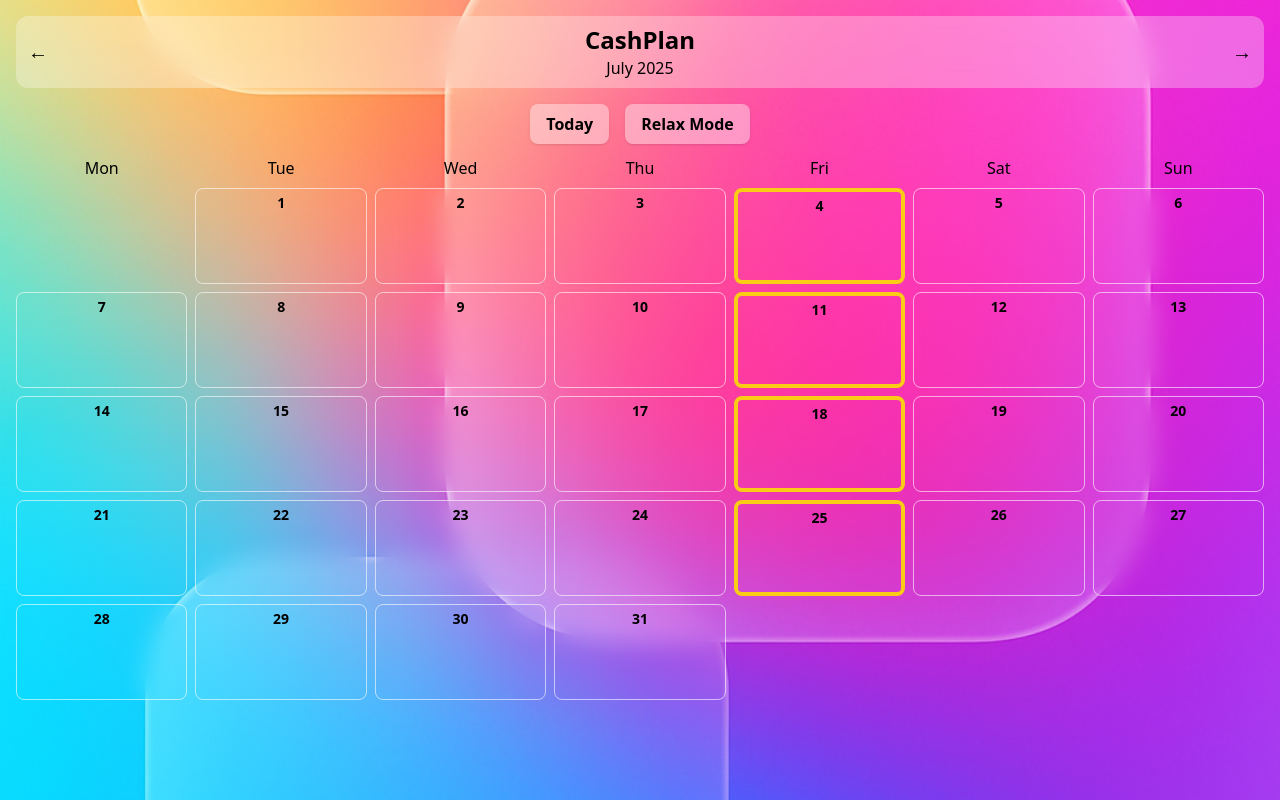
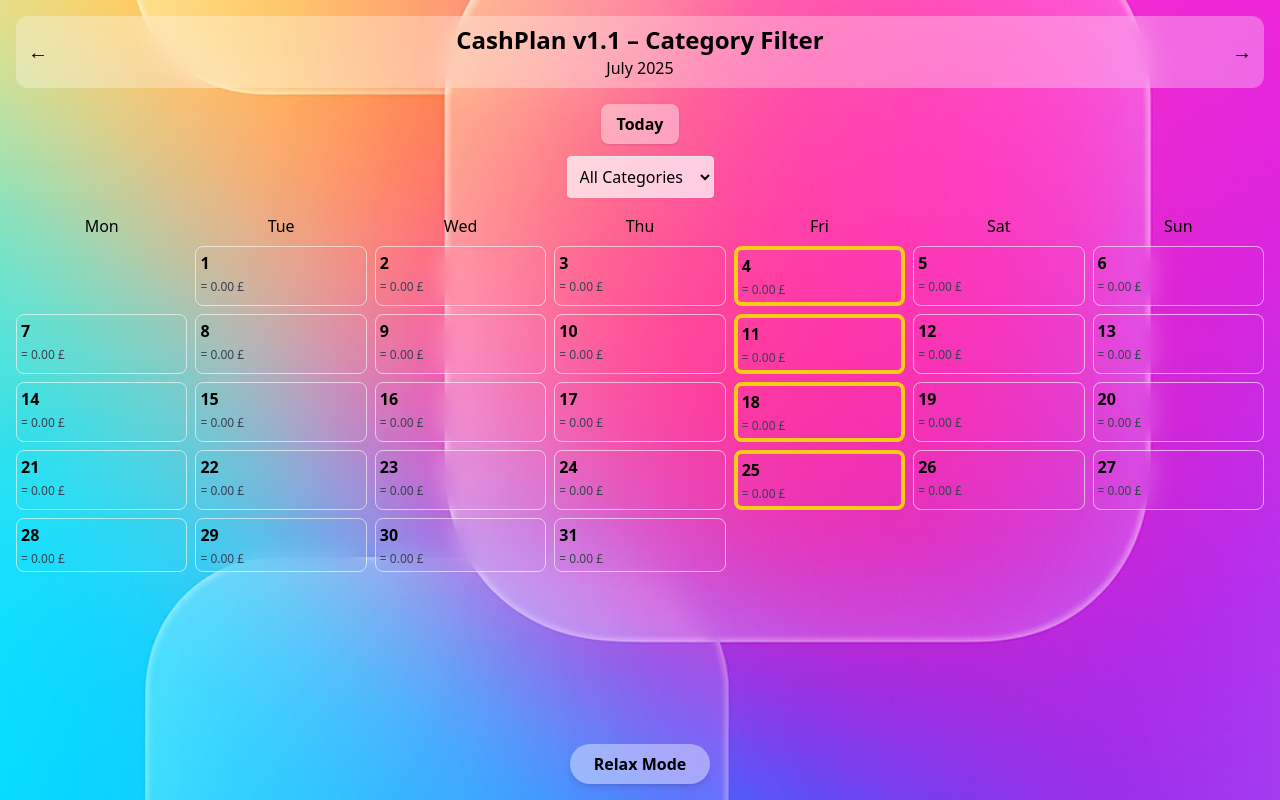
Before and after one commit to DarAi1/cashplan, a React (Vite) app: page / in a window 1280 px wide. Built offline with nearby package versions, Linux system fonts and the light colour scheme.

Commit message:
srcBIGUpdate BudgetCalendar.jsx

```diff
--- a/src/BudgetCalendar.jsx
+++ b/src/BudgetCalendar.jsx
@@ -9,13 +9,20 @@
   const [modalDay, setModalDay] = useState(null);
   const [entryType, setEntryType] = useState("income");
   const [amount, setAmount] = useState("");
+  const [category, setCategory] = useState("Other");
+  const [filterCat, setFilterCat] = useState("All");
   const [showSnake, setShowSnake] = useState(false);
 
+  // Predefined categories
+  const categories = ["Food", "Transport", "Entertainment", "Bills", "Other"];
+
+  // Load entries from storage
   useEffect(() => {
     const stored = localStorage.getItem("budget-entries");
     if (stored) setEntries(JSON.parse(stored));
   }, []);
 
+  // Save entries to storage
   useEffect(() => {
     localStorage.setItem("budget-entries", JSON.stringify(entries));
   }, [entries]);
@@ -24,6 +31,7 @@
     setModalDay(day);
     setEntryType("income");
     setAmount("");
+    setCategory("Other");
   };
 
   const closeModal = () => {
@@ -36,16 +44,10 @@
     if (isNaN(value)) return;
 
     const key = `${currentYear}-${currentMonth}-${modalDay}`;
-    const newEntry = { type: entryType, amount: value };
+    const newEntry = { type: entryType, amount: value, category };
     const existing = entries[key] || [];
     setEntries({ ...entries, [key]: [...existing, newEntry] });
-    setAmount("");
-  };
-
-  const deleteEntry = (idx) => {
-    const key = `${currentYear}-${currentMonth}-${modalDay}`;
-    const updated = entries[key].filter((_, i) => i !== idx);
-    setEntries({ ...entries, [key]: updated });
+    closeModal();
   };
 
   const handlePrevMonth = () => {
@@ -78,9 +80,6 @@
   const monthName = new Date(currentYear, currentMonth).toLocaleString("en-GB", { month: "long" });
   const weekDays = ["Mon", "Tue", "Wed", "Thu", "Fri", "Sat", "Sun"];
 
-  const selectedKey = `${currentYear}-${currentMonth}-${modalDay}`;
-  const selectedEntries = entries[selectedKey] || [];
-
   return (
     <div
       className="p-2 sm:p-4 text-black min-h-screen transition-colors"
@@ -95,96 +94,96 @@
         <SnakeGame onExit={() => setShowSnake(false)} />
       ) : (
         <div>
+          {/* Header */}
           <div className="flex justify-between items-center mb-4 backdrop-blur-md bg-white/30 px-3 py-2 rounded-xl">
             <button onClick={handlePrevMonth} className="text-xl">←</button>
             <div className="text-center">
-              <h1 className="text-2xl font-bold">CashPlan</h1>
+              <h1 className="text-2xl font-bold">CashPlan v1.1 – Category Filter</h1>
               <p className="text-md">{monthName} {currentYear}</p>
             </div>
             <button onClick={handleNextMonth} className="text-xl">→</button>
           </div>
 
-          <div className="flex justify-center gap-4 mb-3">
+          {/* Today button */}
+          <div className="flex justify-center mb-3">
             <button
               onClick={handleResetToday}
               className="px-4 py-2 rounded-lg bg-white/40 backdrop-blur text-black font-semibold shadow"
             >
               Today
             </button>
-            <button
-              onClick={() => setShowSnake(true)}
-              className="px-4 py-2 rounded-lg bg-white/40 backdrop-blur text-black font-semibold shadow"
-            >
-              Relax Mode
-            </button>
           </div>
 
+          {/* Category Filter */}
+          <div className="flex justify-center mb-4">
+            <select
+              data-testid="category-filter"
+              value={filterCat}
+              onChange={(e) => setFilterCat(e.target.value)}
+              className="p-2 rounded border bg-white/70 backdrop-blur"
+            >
+              <option value="All">All Categories</option>
+              {categories.map((cat) => (
+                <option key={cat} value={cat}>{cat}</option>
+              ))}
+            </select>
+          </div>
+
+          {/* Weekdays header */}
           <div className="grid grid-cols-7 gap-2 text-center font-medium mb-2">
             {weekDays.map((d) => (
               <div key={d}>{d}</div>
             ))}
           </div>
 
+          {/* Calendar grid */}
           <div className="grid grid-cols-7 gap-2">
-            {[...Array(offset)].map((_, i) => <div key={"e-" + i}></div>)}
+            {[...Array(offset)].map((_, i) => <div key={`empty-${i}`}></div>)}
             {days.map((day) => {
               const key = `${currentYear}-${currentMonth}-${day}`;
               const daily = entries[key] || [];
-              const totalIncome = daily.filter(e => e.type === "income").reduce((sum, e) => sum + e.amount, 0);
-              const totalExpense = daily.filter(e => e.type === "expense").reduce((sum, e) => sum + e.amount, 0);
+              const filtered = filterCat === 'All' ? daily : daily.filter(e => e.category === filterCat);
+              const total = filtered.reduce((acc, e) => acc + (e.type === "income" ? e.amount : -e.amount), 0);
               const isFriday = new Date(currentYear, currentMonth, day).getDay() === 5;
 
               return (
                 <div
                   key={day}
                   onClick={() => openModal(day)}
-                  className={`h-24 border rounded-lg cursor-pointer hover:bg-white/10 backdrop-blur-md transition-colors flex flex-col justify-between p-1 ${isFriday ? 'border-4 border-yellow-400' : 'border-white/60'}`}
+                  className={`border p-1 rounded-lg cursor-pointer hover:bg-white/10 backdrop-blur-md transition-colors ${isFriday ? 'border-4 border-yellow-400' : 'border-white/60'}`}
                   title="Click to add entry"
                 >
-                  <div className="font-semibold text-black text-sm text-center">{day}</div>
-                  <div className="flex flex-col justify-end h-full gap-0.5 px-2">
-                    <div
-                      className="bg-green-500 w-full"
-                      style={{ height: `${Math.min((totalIncome / (totalIncome + totalExpense || 1)) * 100, 100)}%` }}
-                    ></div>
-                    <div
-                      className="bg-red-500 w-full"
-                      style={{ height: `${Math.min((totalExpense / (totalIncome + totalExpense || 1)) * 100, 100)}%` }}
-                    ></div>
+                  <div className="font-semibold text-black">{day}</div>
+                  {filtered.map((e, idx) => (
+                    <div key={idx} className={`text-xs flex justify-between items-center ${e.type === "income" ? "text-green-600" : "text-red-500"}`}
+                         data-testid="entry-item">
+                      <span>{e.type === "income" ? "+" : "-"}{e.amount.toFixed(2)} £</span>
+                      <span className="italic text-[10px]">{e.category}</span>
                     </div>
+                  ))}
+                  <div className="text-xs text-gray-700 mt-1">= {total.toFixed(2)} £</div>
                 </div>
               );
             })}
           </div>
+
+          {/* Relax Mode */}
+          <div className="fixed bottom-4 left-0 right-0 flex justify-center">
+            <button
+              onClick={() => setShowSnake(true)}
+              className="px-6 py-2 rounded-full bg-white/40 backdrop-blur-md text-black font-semibold shadow-md"
+            >
+              Relax Mode
+            </button>
           </div>
-      )}
 
+          {/* Entry Modal */}
           {modalDay && (
             <div className="fixed inset-0 flex items-center justify-center bg-black/50 z-50">
               <div className="bg-white/70 backdrop-blur-xl p-4 rounded-xl shadow-lg w-80">
                 <h2 className="text-lg font-bold mb-3 text-center text-black">
-              Entries – {modalDay}.{currentMonth + 1}.{currentYear}
+                  Add Entry – {modalDay}.{currentMonth + 1}.{currentYear}
                 </h2>
-            <div className="mb-3 max-h-40 overflow-y-auto text-sm text-black">
-              {selectedEntries.length > 0 ? (
-                <ul className="space-y-1">
-                  {selectedEntries.map((entry, idx) => (
-                    <li key={idx} className="flex justify-between items-center border-b pb-1">
-                      <span className={entry.type === "income" ? "text-green-700" : "text-red-700"}>
-                        {entry.type === "income" ? "Income" : "Expense"}:
-                      </span>
-                      <span>{entry.amount.toFixed(2)} £</span>
-                      <button
-                        onClick={() => deleteEntry(idx)}
-                        className="ml-2 text-xs text-red-600 hover:text-red-800"
-                      >✖</button>
-                    </li>
-                  ))}
-                </ul>
-              ) : (
-                <p className="text-center italic">No entries for this day.</p>
-              )}
-            </div>
                 <div className="flex gap-2 mb-3">
                   <button
                     onClick={() => setEntryType("income")}
@@ -206,13 +205,26 @@
                   className="w-full p-2 mb-3 rounded border text-black"
                   placeholder="Amount"
                 />
+                {/* Category selector */}
+                <select
+                  data-testid="category-selector"
+                  value={category}
+                  onChange={(e) => setCategory(e.target.value)}
+                  className="w-full p-2 mb-3 rounded border bg-white text-black"
+                >
+                  {categories.map((cat) => (
+                    <option key={cat} value={cat}>{cat}</option>
+                  ))}
+                </select>
                 <div className="flex justify-end gap-2">
-              <button onClick={closeModal} className="px-3 py-1 rounded bg-gray-300 text-black">Close</button>
+                  <button onClick={closeModal} className="px-3 py-1 rounded bg-gray-300 text-black">Cancel</button>
                   <button onClick={saveEntry} className="px-3 py-1 rounded bg-blue-600 text-white">Save</button>
                 </div>
               </div>
             </div>
           )}
         </div>
+      )}
+    </div>
   );
 }
```
Lines whose indentation alone changed are shown as unchanged.
